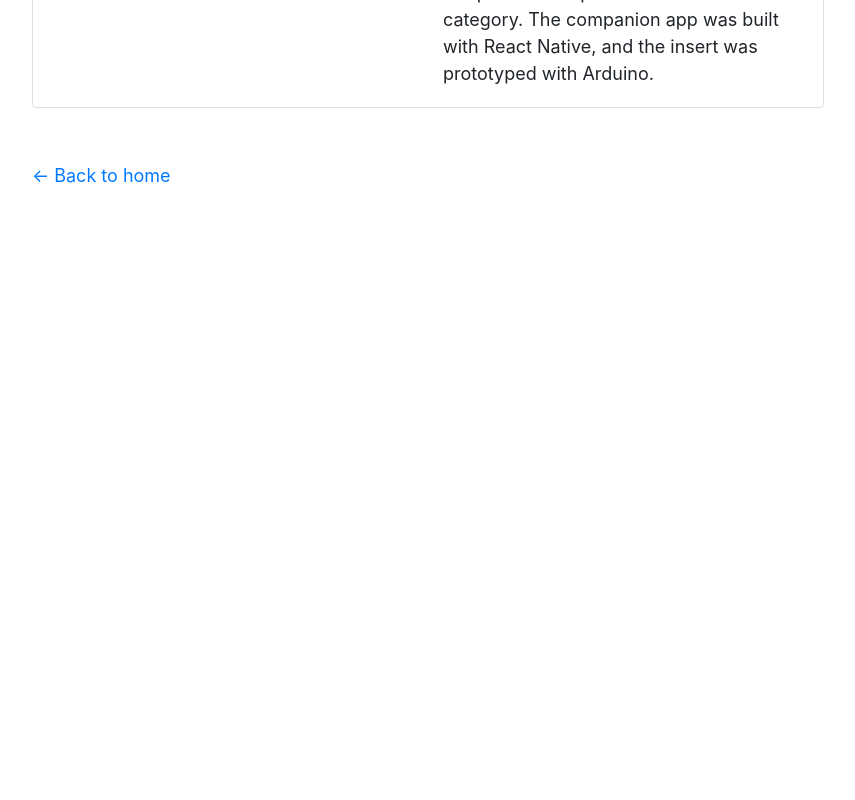
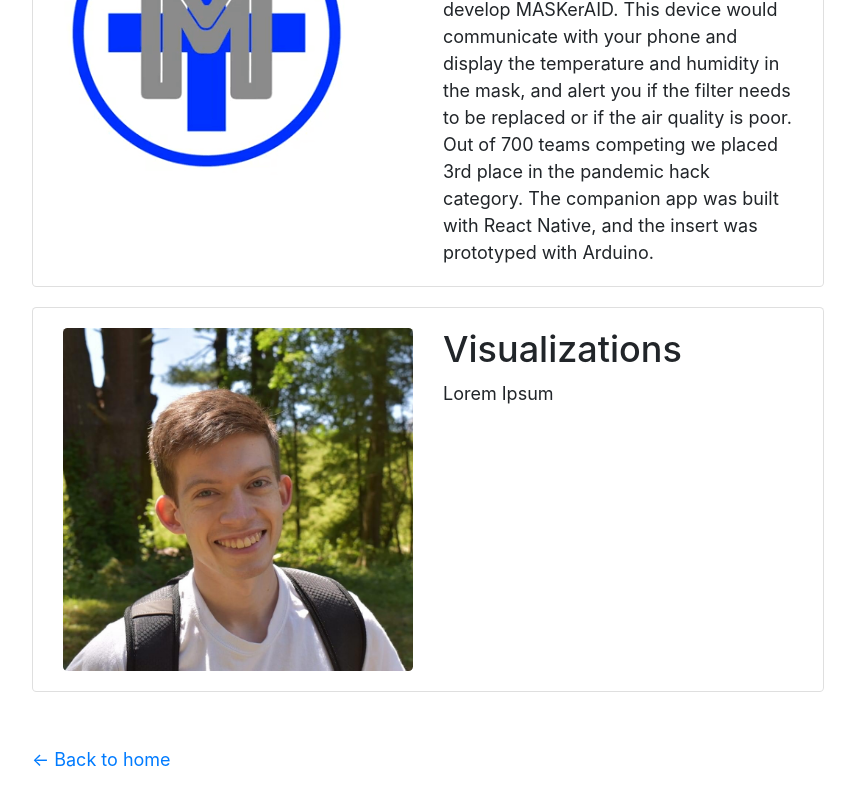
Before and after one commit to bryceparkman/personal-website, a Next.js app: page /projects in a window 1280 px wide. Shown: the part 1279-2079 px from the top of the page, without its empty margins (212-1067 px from the left). Before the commit the page ends 1495 px from the top, so only its background shows below. Built offline with nearby package versions, Linux system fonts and the light colour scheme.

Commit message:
Added visualizations page

```diff
--- a/pages/projects.js
+++ b/pages/projects.js
@@ -7,6 +7,7 @@ import Row from 'react-bootstrap/Row'
 import Col from 'react-bootstrap/Col'
 import Card from 'react-bootstrap/Card'
 import Container from 'react-bootstrap/Container'
+import Construction from '../components/construction'
 
 export default function Project() {
     return (
@@ -14,6 +15,7 @@ export default function Project() {
             <Head>
                 <title>Projects</title>
             </Head>
+            <Construction/>
             <Link href='/projects/nadine'>
                 <Card className={utilStyles.projectCard}>
                     <Container>
@@ -89,6 +91,28 @@ export default function Project() {
                     </div>
                 </Card>
             </Link>
+            <Link href='/projects/visualizations'>
+                <Card className={utilStyles.projectCard}>
+                    <Container>
+                        <Row className={utilStyles.projectRow}>
+                            <Col lg>
+                                <Image rounded src="/images/profile.jpeg" />
+                            </Col>
+                            <Col lg>
+                                <h2>
+                                    Visualizations
+                            </h2>
+                                <div>
+                                    Lorem Ipsum
+                                </div>
+                            </Col>
+                        </Row>
+                    </Container>
+                    <div className={utilStyles.overlayArrow}>
+                        <i className='fa fa-arrow-right fa-3x'></i>
+                    </div>
+                </Card>
+            </Link>
         </Layout>
     )
 }
```
Also changed, not shown: pages/visualizations.js (added, +14 -0 lines).
